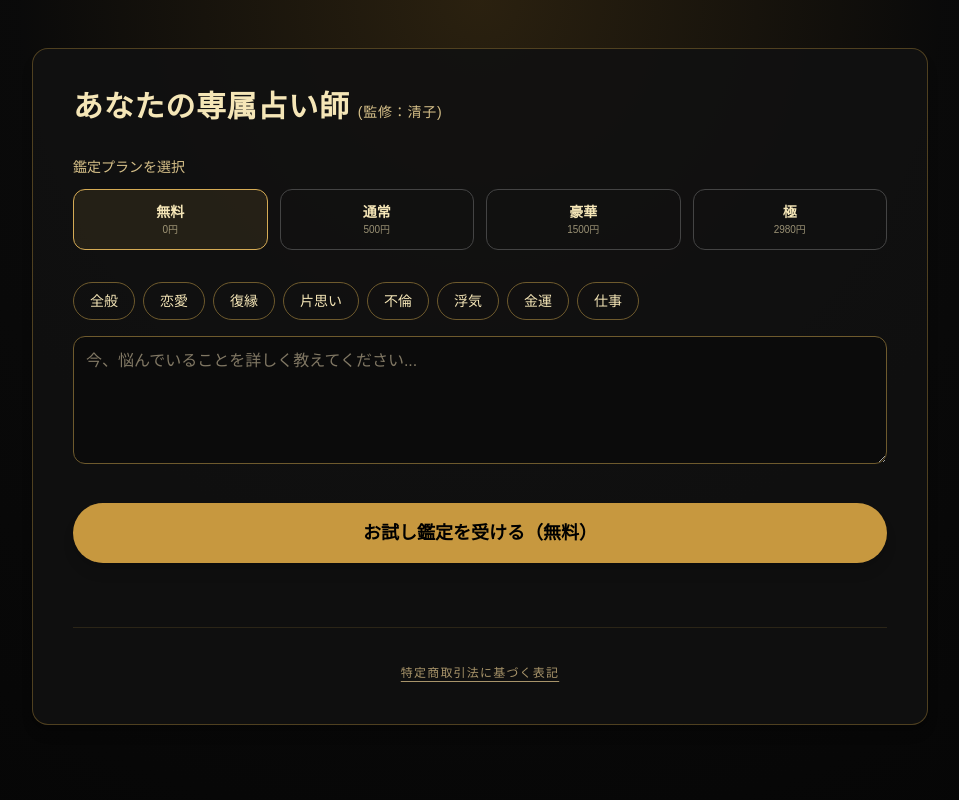
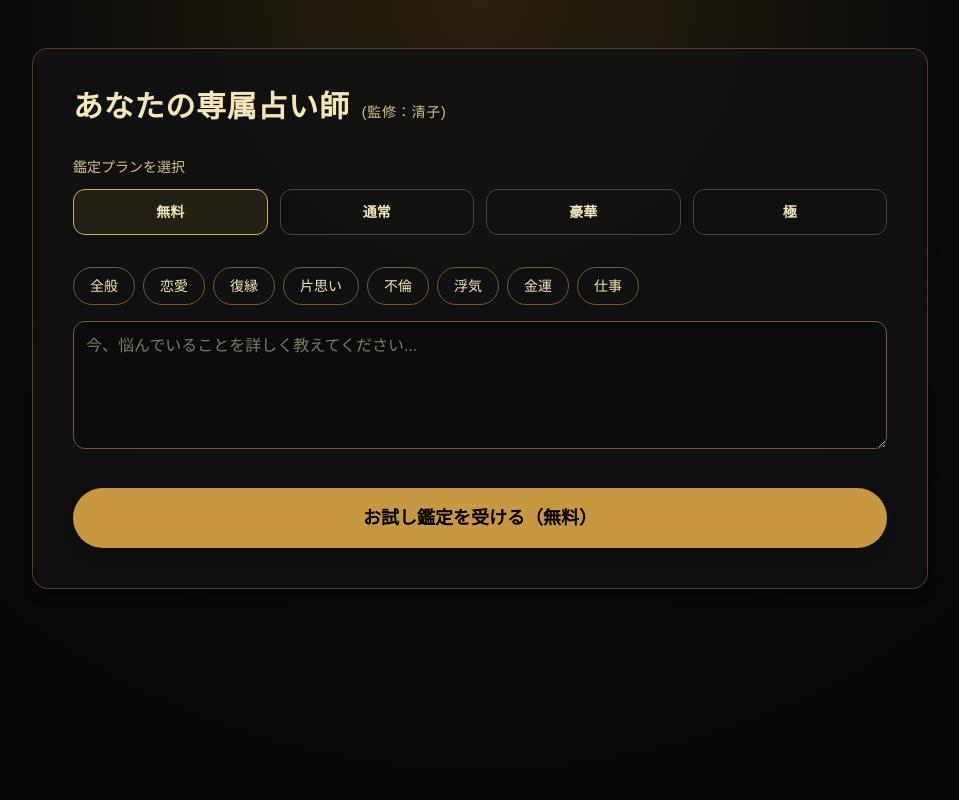
Before and after one commit to avareushi4mobile-lab/fortune-app, a Next.js app: page / in a window 1280 px wide. Shown: the top 800 px of the page, without its empty margins (160-1119 px from the left). Built offline with nearby package versions, Linux system fonts and the light colour scheme.

Commit message:
Update page.tsx

```diff
--- a/src/app/page.tsx
+++ b/src/app/page.tsx
@@ -16,8 +16,10 @@ export default function Home() {
   const [typedAnswer, setTypedAnswer] = useState("");
   const [error, setError] = useState("");
   const [phase, setPhase] = useState<Phase>("idle");
+  const [isRequestPending, setIsRequestPending] = useState(false);
+  const [isShuffleDone, setIsShuffleDone] = useState(false);
+  const [allRevealed, setAllRevealed] = useState(false);
   const [selectedCards, setSelectedCards] = useState<number[]>([]);
-  const [sessionSeed] = useState(() => Math.random().toString(36).substring(7));
 
   const PASSWORDS = {
     ADMIN: "kiyoko777",
@@ -48,27 +50,39 @@ export default function Home() {
     return map[plan];
   }, [plan]);
 
-  // シャッフル中(shuffling)の時だけカードデータを生成する安全ガード
+  // シャッフル中(shuffling)の時だけ動画用データを生成する安全ガード
   const shuffleCardsData = useMemo(() => {
     if (phase !== "shuffling") return [];
-    return Array.from({ length: 22 }).map((_, i) => ({
-      id: i,
-      delay: `${i * 100}ms`,
-      "--start-angle": `${(i * 360) / 22}deg`,
-      "--radius": `${12 + (i % 3) * 6}vw`,
-    }));
+    return Array.from({ length: 22 }).map((_, i) => {
+      const startAngle = (i * 360) / 22;
+      const radius = 15 + Math.random() * 20;
+      return {
+        id: i,
+        delay: `${i * 100}ms`,
+        duration: `60s`,
+        "--start-angle": `${startAngle}deg`,
+        "--radius": `${radius}vw`,
+      };
+    });
   }, [phase]);
 
-  const getCardImage = (cardNum: number) => `https://picsum.photos/seed/${sessionSeed}-${cardNum}/200/300`;
+  const getCardImage = (cardNum: number) => {
+    return `https://picsum.photos/seed/tarot-${cardNum}/200/300`;
+  };
 
   // 7秒のシャッフルタイマー
   useEffect(() => {
     if (phase !== "shuffling") return;
-    const timer = window.setTimeout(() => {
-      setPhase("revealing");
-    }, 7000);
+    const timer = window.setTimeout(() => setIsShuffleDone(true), 7000);
     return () => window.clearTimeout(timer);
   }, [phase]);
+
+  // シャッフルと通信の両方がクリアされたら画面を移行
+  useEffect(() => {
+    if (isShuffleDone && !isRequestPending && phase === "shuffling") {
+      setPhase("revealing");
+    }
+  }, [isRequestPending, isShuffleDone, phase]);
 
   // 文字送りタイピング演出
   useEffect(() => {
@@ -88,6 +102,7 @@ export default function Home() {
   const handleSubmit = async (event: FormEvent<HTMLFormElement>) => {
     event.preventDefault();
     setError("");
+    setAllRevealed(false);
     setTypedAnswer("");
     setFinalAnswer("");
 
@@ -96,7 +111,10 @@ export default function Home() {
       return;
     }
 
-    if (!genre || !question.trim()) { setError("ジャンルと相談内容を詳しく入力してください。。。"); return; }
+    if (!genre || !question.trim()) {
+      setError("ジャンルと相談内容を詳しく入力してください。。。");
+      return;
+    }
 
     const normalize = (str: string) => {
       return str.replace(/[Ａ-Ｚａ-ｚ０-９]/g, (s) => {
@@ -122,7 +140,10 @@ export default function Home() {
     const chosenCards = shuffledDeck.slice(0, cardCount);
     setSelectedCards(chosenCards);
 
+    // シャッフル演出スタート
     setPhase("shuffling");
+    setIsRequestPending(true);
+    setIsShuffleDone(false);
 
     const planConfig = {
       free: "無料プラン（250文字以内。形式『結論：』『アドバイス：』。占星術禁止。改行必須）",
@@ -164,14 +185,21 @@ export default function Home() {
 
     } catch (err: any) {
       setError(err.message || "通信エラーが発生しました。");
-      setPhase("idle");
+      setPhase("idle"); // エラー時はフォーム画面に戻す
+    } finally {
+      setIsRequestPending(false);
     }
+  };
+
+  const handleRevealAll = () => {
+    setAllRevealed(true);
+    if (phase === "revealing") setPhase("typing");
   };
 
   return (
     <div className="relative min-h-screen bg-[#070707] px-6 py-12 text-[#f5e6b7] overflow-x-hidden">
 
-      {/* シャッフルフェーズ以外の時は、絶対配置CSSを強制無効化 */}
+      {/* シャッフルフェーズ以外の時は、絶対配置CSSを強制完全無効化 */}
       <style jsx global>{`
         ${phase !== "shuffling" ? `
           .swirl-card, .shuffle-card-inner {
@@ -185,12 +213,30 @@ export default function Home() {
 
       <div className="pointer-events-none absolute inset-0 bg-[radial-gradient(circle_at_top,#3a2c13_0%,#0b0b0b_45%,#050505_100%)] opacity-70" />
 
+      {/* 【成功配置の復元】動画は鑑定文エリアではなく、画面全体の最前面（fixed inset-0 z-50）に完全隔離して表示 */}
+      {phase === "shuffling" && !error && shuffleCardsData.length > 0 && (
+        <section className="fixed inset-0 z-50 flex items-center justify-center bg-black/95 backdrop-blur-md overflow-hidden">
+          <div className="absolute inset-0 flex items-center justify-center pointer-events-none z-0">
+             <p className="text-2xl tracking-[0.6em] text-[#d5ab55] opacity-20 font-bold animate-pulse">
+                SPIRITUAL MIXING...
+             </p>
+          </div>
+          <div className="relative w-full h-full flex items-center justify-center z-10">
+            {shuffleCardsData.map((card) => (
+              <div key={card.id} className="swirl-card" style={card as CSSProperties}>
+                <span className="shuffle-card-inner" />
+              </div>
+            ))}
+          </div>
+        </section>
+      )}
+
       <main className="relative z-10 mx-auto max-w-4xl rounded-2xl border border-[#8f7333]/50 bg-[#111111]/90 p-6 md:p-10 shadow-lg">
-        <h1 className="text-3xl font-bold tracking-wide flex items-baseline gap-2">
+        <h1 className="text-3xl font-bold tracking-wide flex items-baseline gap-3">
           あなたの専属占い師 <span className="text-sm font-normal text-[#d7c089]">(監修：清子)</span>
         </h1>
 
-        {/* エラー表示 */}
+        {/* エラーアラート */}
         {error && (
           <div className="mt-6 text-red-400 text-center bg-red-950/40 p-4 rounded-lg border border-red-500/50 relative z-50">
             <p className="font-bold mb-1">⚠️ エラーが発生しました</p>
@@ -201,36 +247,33 @@ export default function Home() {
           </div>
         )}
 
-        {/* 【フェーズ1】入力フォーム */}
+        {/* 【1】入力フォームエリア */}
         {phase === "idle" && !error && (
           <form onSubmit={handleSubmit} className="mt-8 space-y-8">
             <div className="space-y-3">
               <p className="text-sm font-medium text-[#d7c089]">鑑定プランを選択</p>
               <div className="grid grid-cols-2 gap-3 sm:grid-cols-4">
-                {[
-                  {id: "free", label: "無料", price: "0円"},
-                  {id: "standard", label: "通常", price: "500円"},
-                  {id: "premium", label: "豪華", price: "1500円"},
-                  {id: "extreme", label: "極", price: "2980円"}
-                ].map((p) => (
-                  <button key={p.id} type="button" onClick={() => setPlan(p.id as Plan)} className={`flex flex-col items-center rounded-xl border p-3 transition ${plan === p.id ? "border-[#d5ab55] bg-[#d5ab55]/10" : "border-[#444]"}`}>
-                    <span className="text-sm font-bold">{p.label}</span>
-                    <span className="text-[10px] opacity-60">{p.price}</span>
+                {["free", "standard", "premium", "extreme"].map((p) => (
+                  <button key={p} type="button" onClick={() => setPlan(p as Plan)} className={`flex flex-col items-center rounded-xl border p-3 transition ${plan === p ? "border-[#d5ab55] bg-[#d5ab55]/10" : "border-[#444]"}`}>
+                    <span className="text-sm font-bold">{{free:"無料",standard:"通常",premium:"豪華",extreme:"極"}[p]}</span>
                   </button>
                 ))}
               </div>
             </div>
 
+            {/* 生年月日入力 */}
             {(plan === "premium" || plan === "extreme") && (
               <div className="space-y-4 rounded-xl border border-[#d5ab55]/20 bg-white/5 p-4">
                 <div className="space-y-2">
                   <p className="text-sm text-[#d7c089] font-bold">あなたの生年月日</p>
                   <input type="date" value={birthday} onChange={(e) => setBirthday(e.target.value)} className="w-full rounded-lg border border-[#6e5a2d] bg-[#0b0b0b] p-3 text-[#f7e6bd] outline-none" />
                 </div>
+
                 {plan === "extreme" && (
                   <div className="space-y-2 pt-2 border-t border-[#6e5a2d]/30">
-                    <p className="text-sm text-[#d7c089] font-bold">相手の生年月日（または会社の設立日）入力無しでも大丈夫です</p>
+                    <p className="text-sm text-[#d7c089] font-bold">お相手の生年月日</p>
                     <input type="date" value={partnerBirthday} onChange={(e) => setPartnerBirthday(e.target.value)} className="w-full rounded-lg border border-[#6e5a2d] bg-[#0b0b0b] p-3 text-[#f7e6bd] outline-none" />
+                    <p className="text-[10px] text-[#a8946a]">※お相手との宿命的な相性を深く読み解きます。</p>
                   </div>
                 )}
               </div>
@@ -242,7 +285,7 @@ export default function Home() {
                   <button key={g} type="button" onClick={() => setGenre(g)} className={`rounded-full border px-4 py-2 text-sm ${genre === g ? "bg-[#d5ab55] text-black" : "border-[#6e5a2d]"}`}>{g}</button>
                 ))}
               </div>
-              <textarea className="h-32 w-full rounded-xl border border-[#6e5a2d] bg-[#0b0b0b] p-3 text-[#f7e6bd] focus:border-[#d5ab55] outline-none" placeholder="今、悩んでいることを詳しく教えてください..." value={question} onChange={(e) => setQuestion(e.target.value)} />
+              <textarea className="h-32 w-full rounded-xl border border-[#6e5a2d] bg-[#0b0b0b] p-3 text-[#f7e6bd] outline-none" placeholder="今、悩んでいることを詳しく教えてください..." value={question} onChange={(e) => setQuestion(e.target.value)} />
             </div>
 
             <button type="submit" className="w-full rounded-full bg-[#c7983f] py-4 font-bold text-black hover:bg-[#d5ab55] transition text-lg shadow-lg">
@@ -251,47 +294,18 @@ export default function Home() {
           </form>
         )}
 
-        {/* 【フェーズ2】シャッフル動画画面 */}
-        {phase === "shuffling" && !error && shuffleCardsData.length > 0 && (
-          <section className="mt-10 border-t border-[#6e5a2d] pt-8 text-center h-[450px] relative bg-[#111]/95 rounded-xl overflow-hidden z-40">
-            <h2 className="text-xl font-semibold text-[#f5d995] mb-12 tracking-widest animate-pulse">
-              運命のカードを混ぜ合わせています...
-            </h2>
-            <div className="relative w-full h-full flex items-center justify-center">
-              {shuffleCardsData.map((c) => (
-                <div
-                  key={c.id}
-                  className="swirl-card"
-                  style={{
-                    "--delay": c.delay,
-                    "--start-angle": c["--start-angle"],
-                    "--radius": c["--radius"],
-                  } as CSSProperties}
-                >
-                  <div className="shuffle-card-inner" />
-                </div>
-              ))}
-            </div>
-          </section>
-        )}
-
-        {/* 【フェーズ3】カード選択画面 */}
-        {phase === "revealing" && !error && (
-          <section className="mt-10 border-t border-[#6e5a2d] pt-8 text-center min-h-[300px] flex flex-col items-center justify-center relative z-40">
+        {/* 【2】カード選択エリア */}
+        {(phase === "revealing" || phase === "typing" || phase === "done") && !error && (
+          <section className="mt-10 border-t border-[#6e5a2d] pt-8 text-center relative z-40">
             <h2 className="text-lg font-semibold text-[#f5d995] mb-6">導かれたカードをめくってください</h2>
             <div className="flex flex-wrap justify-center gap-4">
               {selectedCards.map((cardNum, index) => (
-                <button
-                  key={index}
-                  onClick={() => setPhase("typing")}
-                  className="relative w-24 h-36 transition-transform duration-700 [transform-style:preserve-3d]"
-                  style={{ perspective: "1000px" }}
-                >
+                <button key={index} onClick={handleRevealAll} className={`relative w-24 h-36 transition-transform duration-700 [transform-style:preserve-3d] ${allRevealed ? "[transform:rotateY(180deg)]" : ""}`}>
                   <div className="absolute inset-0 flex items-center justify-center border border-[#d5ab55] bg-[#1a1a1a] rounded-lg [backface-visibility:hidden]">
                     <span className="text-[#d5ab55] text-2xl">✦</span>
                   </div>
                   <div className="absolute inset-0 border border-[#d5ab55] bg-black rounded-lg [transform:rotateY(180deg)] [backface-visibility:hidden] overflow-hidden">
-                    <img src={getCardImage(cardNum)} className="w-full h-full object-cover opacity-80" alt="card" />
+                    <img src={getCardImage(cardNum)} alt="card" className="w-full h-full object-cover opacity-80" />
                   </div>
                 </button>
               ))}
@@ -299,31 +313,13 @@ export default function Home() {
           </section>
         )}
 
-        {/* 【フェーズ4】鑑定書表示画面 */}
+        {/* 【3】鑑定書表示エリア */}
         {(phase === "typing" || phase === "done") && !error && (
-          <section className="mt-10 border-t border-[#6e5a2d] pt-8 block relative z-40">
-            <div className="flex flex-wrap justify-center gap-2 mb-6 opacity-80">
-              {selectedCards.map((cardNum, index) => (
-                <div key={index} className="w-12 h-18 border border-[#d5ab55] rounded overflow-hidden shadow-md">
-                  <img src={getCardImage(cardNum)} className="w-full h-full object-cover" alt="selected-card" />
-                </div>
-              ))}
-            </div>
-
-            <div className="rounded-xl border border-[#d5ab55]/30 bg-[#0a0a0a] p-8 shadow-inner relative z-50">
-              <h2 className="text-2xl font-bold text-[#f2d389] mb-4">
-                鑑定書<span className={phase === "typing" ? "typing-cursor" : ""} />
-              </h2>
-              <p className="whitespace-pre-wrap leading-relaxed text-[#eedeb2] text-lg">{typedAnswer}</p>
-            </div>
-          </section>
+          <div className="mt-10 rounded-xl border border-[#d5ab55]/30 bg-[#0a0a0a] p-8 shadow-inner relative z-50">
+            <h2 className="text-2xl font-bold text-[#f2d389] mb-6">鑑定書</h2>
+            <p className="whitespace-pre-wrap leading-relaxed text-[#eedeb2] text-lg">{typedAnswer}</p>
+          </div>
         )}
-
-        <footer className="mt-16 border-t border-[#6e5a2d]/30 pt-8 text-center">
-          <a href="/tokushoho" className="text-[12px] tracking-widest text-[#a8946a] hover:text-[#d5ab55] underline-offset-4 transition duration-300 underline">
-            特定商取引法に基づく表記
-          </a>
-        </footer>
       </main>
     </div>
   );
```
